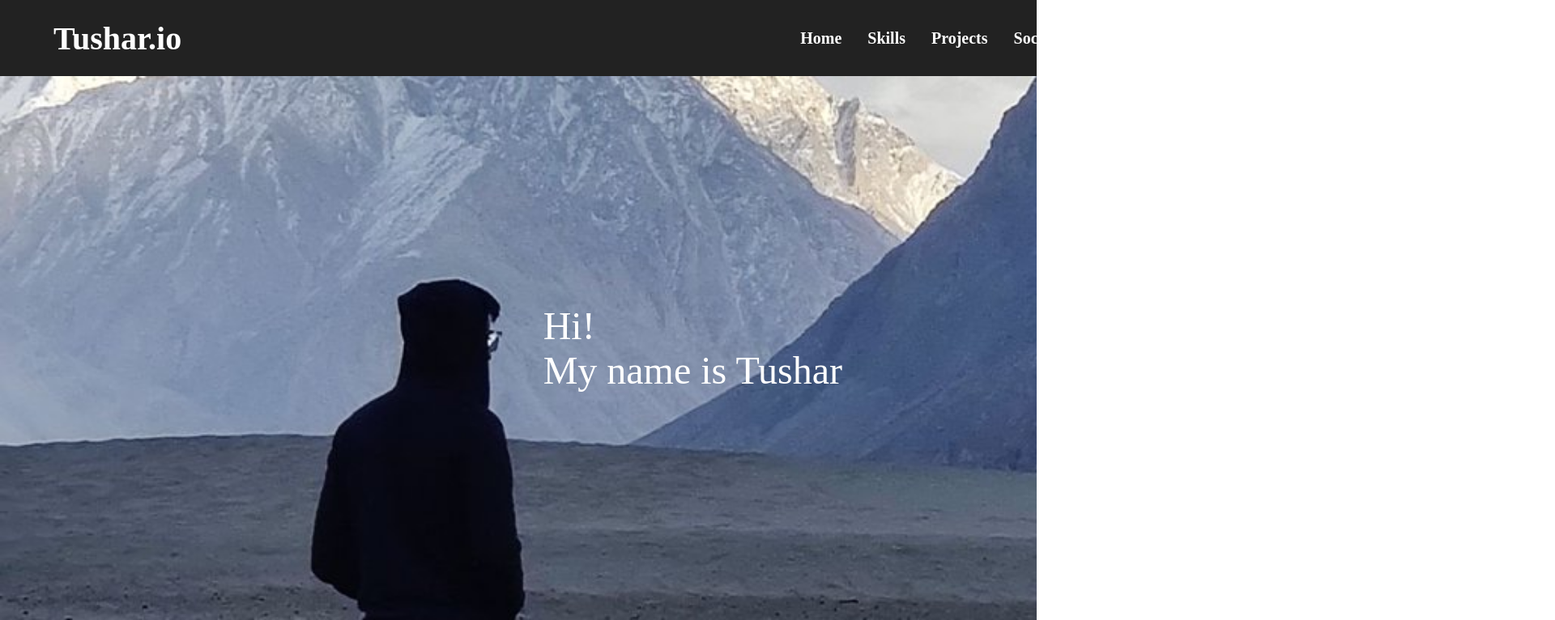
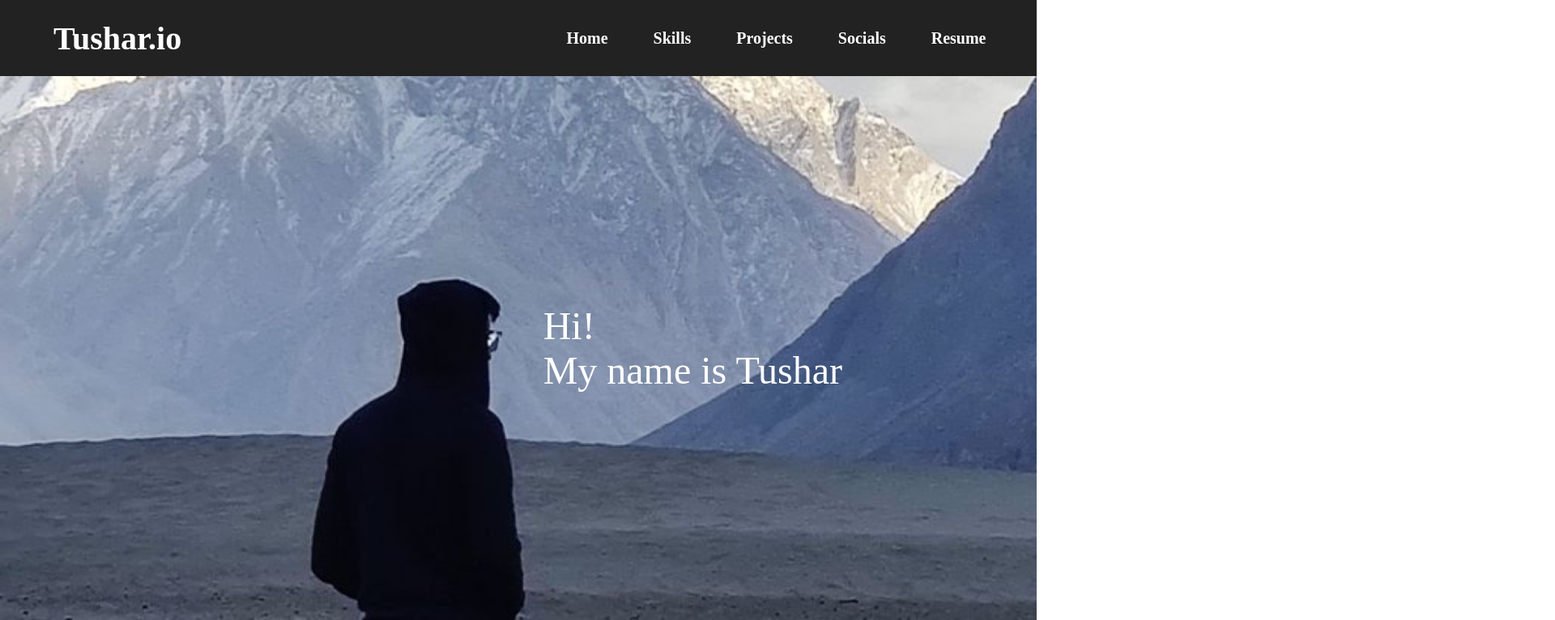
Before and after one commit to Tushar27x/Tushar.io, a plain HTML site: page index.html in a window 1280 px wide. Shown: the top 766 px of the page at 81% size, 1920 px wide, since content can reach past the window. Drawn offline with Linux system fonts and the light colour scheme; a web font is replaced by a local one.

Commit message:
fixed navbar postion

```diff
--- a/styles/styles.css
+++ b/styles/styles.css
@@ -1,11 +1,9 @@
 *{
     margin: 0;
+    overflow-x: hidden;
 }
 html{
     scroll-behavior: smooth;
-}
-body{
-    padding: auto 12rem;
 }
 ul{
     list-style-type: none;
@@ -26,7 +24,6 @@ h1{
     height: 5.875rem;
     padding: 0 3.12rem ;
     align-items: center;
-    gap: 45.25rem;
     align-self: stretch;
     background: #222;
 }
@@ -42,7 +39,7 @@ h1{
     display: flex;
     justify-content: space-between;
     align-items: center;
-    width: 30.375rem;
+    width: 64.375rem;
     height: 3.0625rem;
     gap: 2rem;
 }
```
